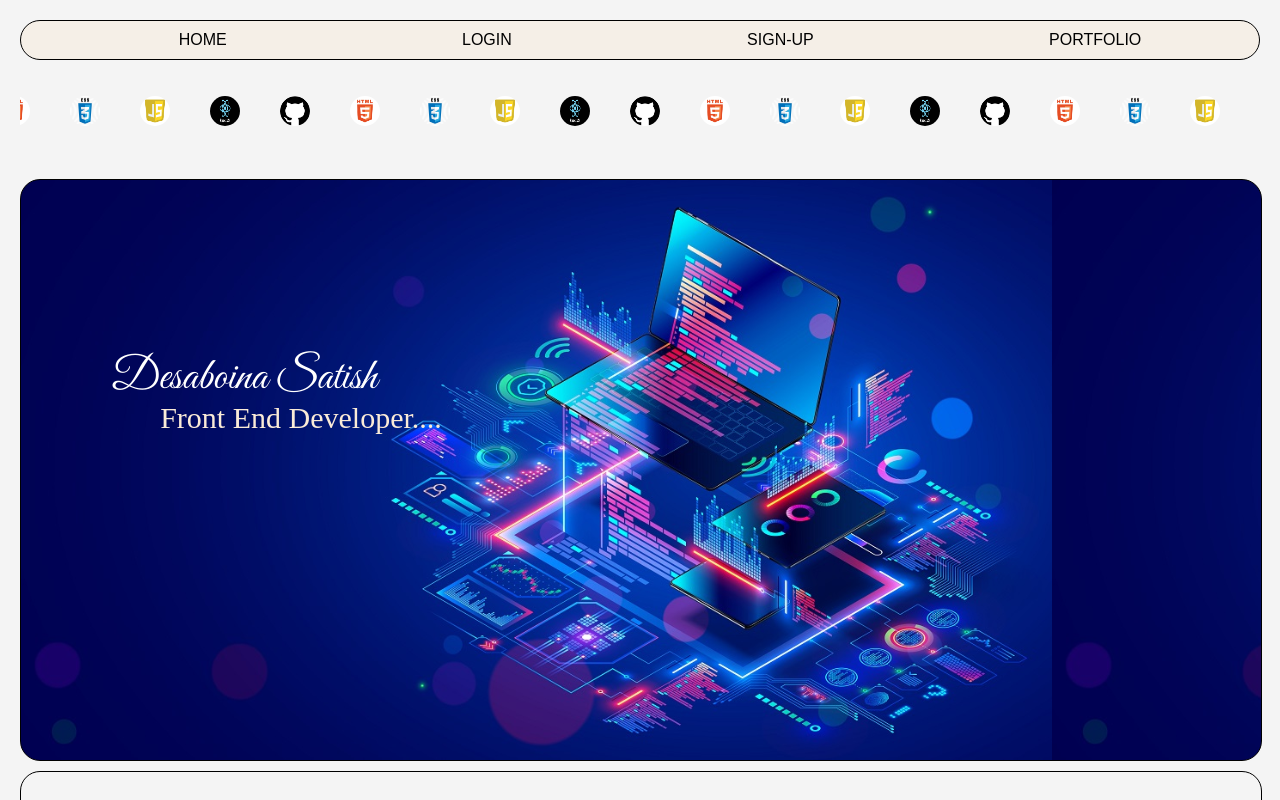
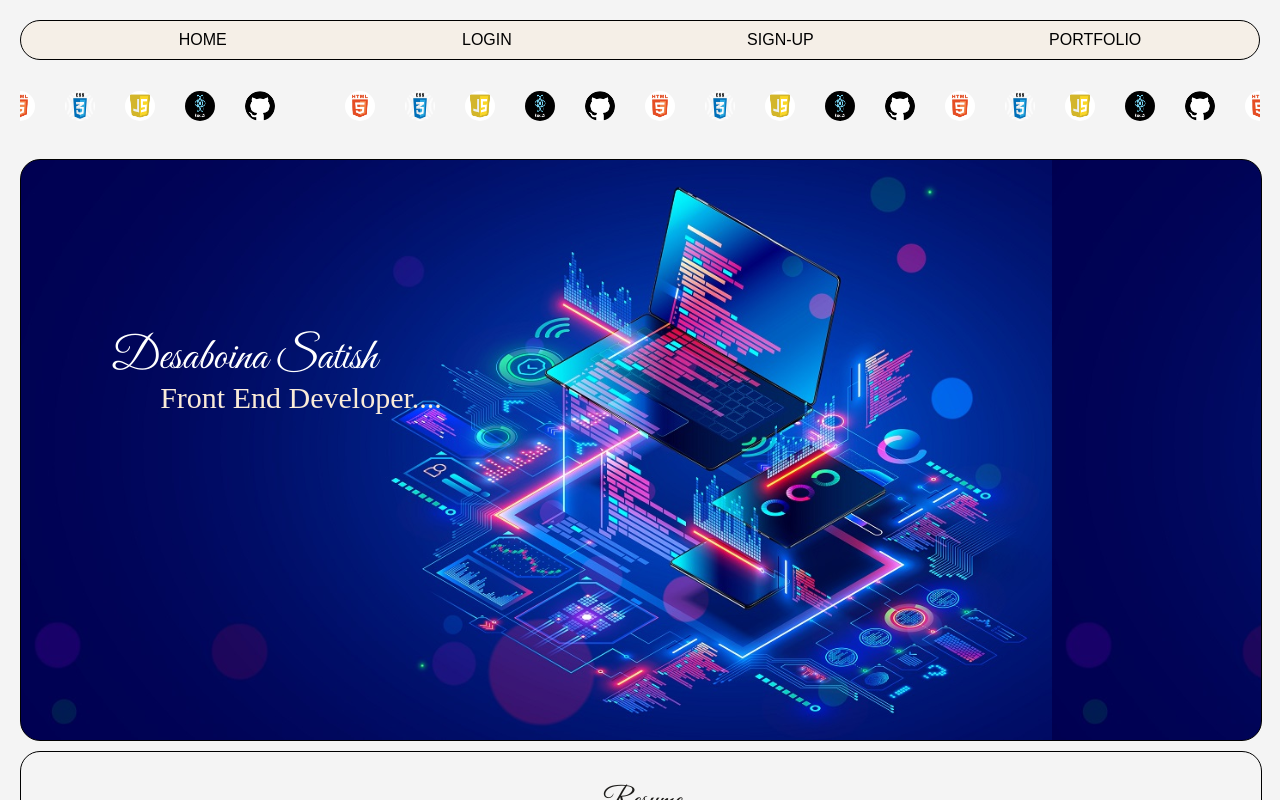
Before and after one commit to DSATHISH327/E_comerce_platform, a React (Vite) app: page /portfolio/projects in a window 1280 px wide. Shown: the top 800 px of the page. Built offline with nearby package versions, Linux system fonts and the light colour scheme; a web font is replaced by a local one.

Commit message:
Initial commit on March 22nd 2025 stage 1

```diff
--- a/src/App.jsx
+++ b/src/App.jsx
@@ -13,7 +13,7 @@ import Apple from './Apple';
 import Acer from './Acer';
 import Lenova from './Lenova';
 import Dell from './Dell';
-import Hp from './Hp';
+import Hp from "./HP";
 import Asus from './Asus';
 
 function App() {
--- a/src/Portfolio_navbar.css
+++ b/src/Portfolio_navbar.css
@@ -1,5 +1,5 @@
 .Skill_logos{
-    height: 100px;
+    height: 80px;
     width: 100%;
     border: 1px 0px 0px 1px solid;
 }
@@ -7,5 +7,5 @@
     height: 30px;
     width: 30px;
     border-radius: 50px;
-    margin: 20px;
+    margin: 15px;
 }
```
Also changed, not shown: 1 other file (tests, documents, lock files or other folders).
